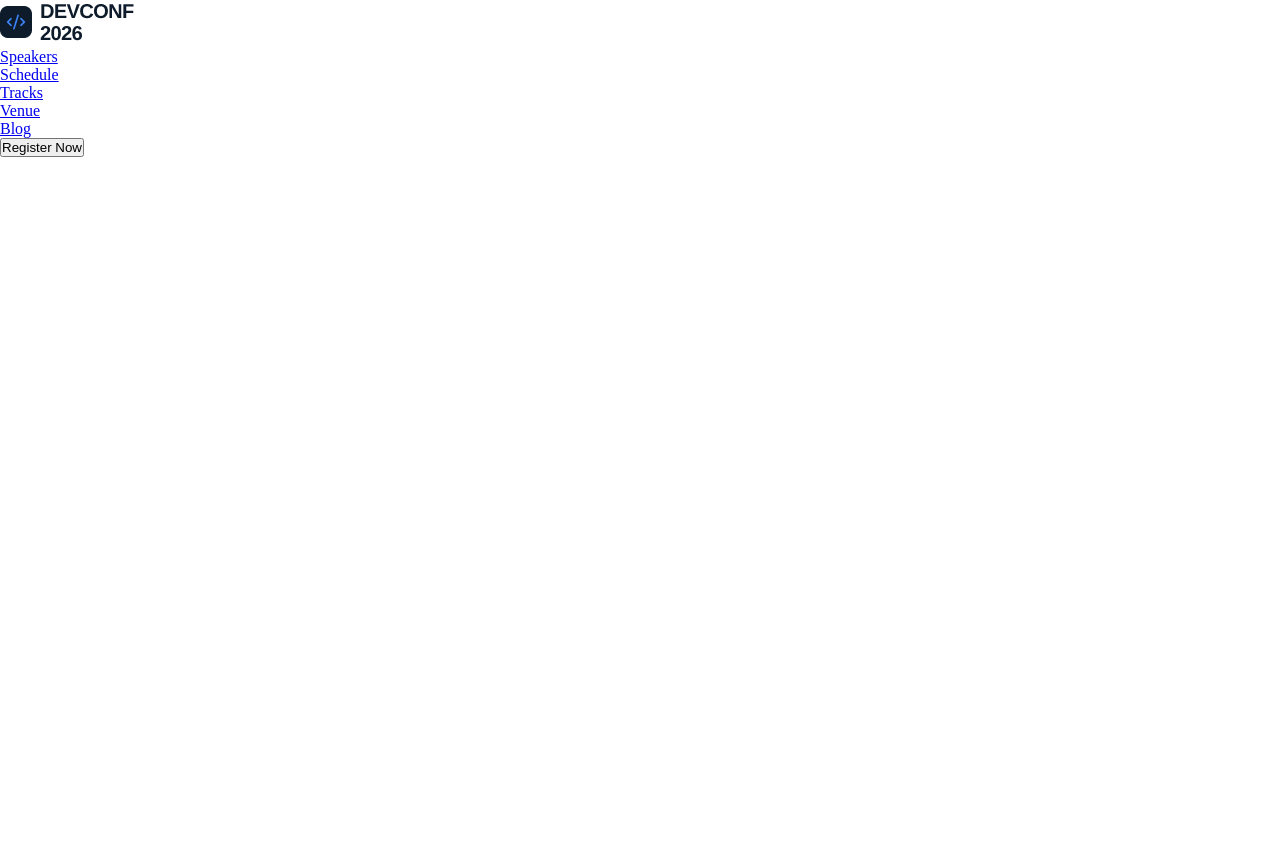
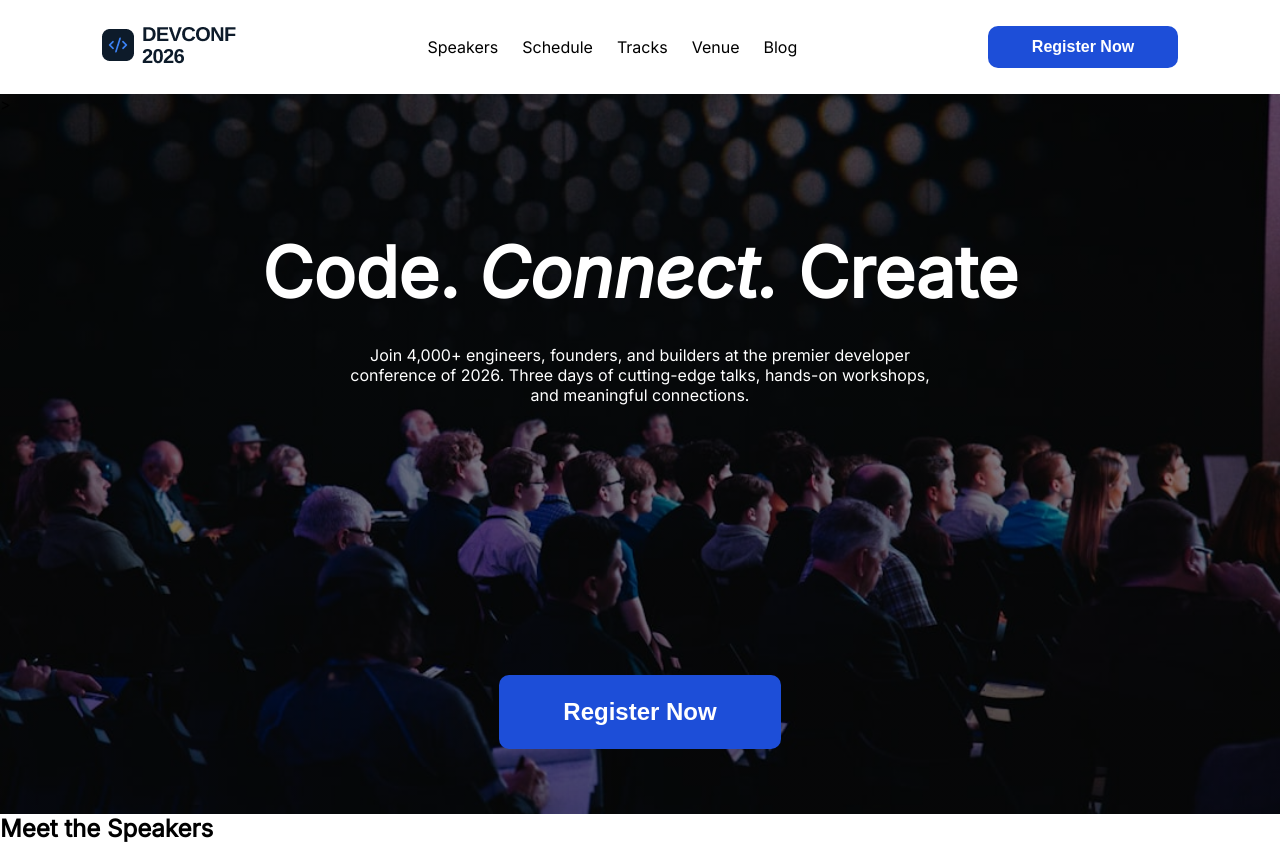
Before and after one commit to biprookas-wq/assignment-1, a plain HTML site: page index.html in a window 1280 px wide. Before the commit the page ends 800 px from the top, so only its background shows below. Drawn offline with Linux system fonts and the light colour scheme.

Commit message:
hero section complete

```diff
--- a/index.html
+++ b/index.html
@@ -3,6 +3,13 @@
   <head>
     <meta charset="UTF-8" />
     <meta name="viewport" content="width=device-width, initial-scale=1.0" />
+    <link rel="preconnect" href="https://fonts.googleapis.com" />
+    <link rel="preconnect" href="https://fonts.gstatic.com" crossorigin />
+    <link
+      href="https://fonts.googleapis.com/css2?family=Inter:ital,opsz@0,14..32;1,14..32&display=swap"
+      rel="stylesheet"
+    />
+
     <title>DevConf2026</title>
     <link rel="stylesheet" href="./style.css" />
   </head>
@@ -12,7 +19,7 @@
       <div><img src="./assets/logo.png" alt="" /></div>
       <!-- navigation mmenu -->
       <div>
-        <ul>
+        <ul class="nav-menu">
           <li><a href="#speakers">Speakers</a></li>
           <li><a href="#schedule">Schedule</a></li>
           <li><a href="#tracks">Tracks</a></li>
@@ -21,7 +28,35 @@
         </ul>
       </div>
       <!-- button -->
-      <div><button>Register Now</button></div>
+      <div><button class="button-primary">Register Now</button></div>
     </nav>
+
+    <!-- Code.cibbect.create section -->
+
+    <section class="section-hero"> >
+      <div class="hero">
+        <h1>Code. <em>Connect.</em> Create</h1>
+        <p>
+          Join 4,000+ engineers, founders, and builders at the premier developer <br>
+          conference of 2026. Three days of cutting-edge talks, hands-on
+          workshops, <br> and meaningful connections.
+        </p>
+        <button class="button-primary">Register Now</button>
+      </div>
+    </section>
+
+<!-- section end -->
+
+    <!-- Meet the Speakers -->
+
+    <section>
+            <h1>Meet the Speakers</h1>
+            <div>
+                <div>
+
+                </div>
+            </div>
+    </section>
+
   </body>
 </html>
--- a/style.css
+++ b/style.css
@@ -1,4 +1,80 @@
-*{
-    margin: 0;
-    padding: 0;
+* {
+  margin: 0;
+  padding: 0;
 }
+/* common styles */
+a {
+  text-decoration: none;
+  color: inherit;
+}
+
+body {
+  font-family: "Inter", sans-serif;
+}
+nav {
+  display: flex;
+  justify-content: space-between;
+  align-items: center;
+  padding: 23px 8%;
+}
+
+.nav-menu {
+  display: flex;
+  justify-content: space-between;
+  list-style: none;
+  gap: 24px;
+}
+
+button {
+  background-color: #1d4ed8;
+  color: #ffffff;
+  border: none;
+  padding: 12px 43.5px;
+  border-radius: 10px;
+  cursor: pointer;
+  font-size: 16px;
+  font-weight: bold;
+}
+
+/* nav end */
+
+.section-hero {
+  background-image:
+    linear-gradient(rgba(0, 0, 0, 0.5), rgba(0, 0, 0, 0.5)),
+    url("./assets/banner.jpg");
+    background-size: cover;
+    background-position: center;
+    background-repeat: no-repeat;
+    width: 100%;
+    height: 90vh;
+    align-items: center;
+}
+
+.hero {
+  display: flex;
+  flex-direction: column;
+  justify-content: center;
+  align-items: center;
+  color: #ffffff;
+  height: 100%;
+}
+
+section div h1{
+    font-size: 70px;
+    font-weight: bolder;
+    margin: 30px 0;
+}
+section div p {
+    text-align: center;
+    margin-bottom: 20px;
+}
+section div button {
+    margin-top: 250px;
+    height: 74px;
+    width: 282px;
+    font-size: 24px;
+    font-weight: 600;
+}
+
+
+/* section end */
```
